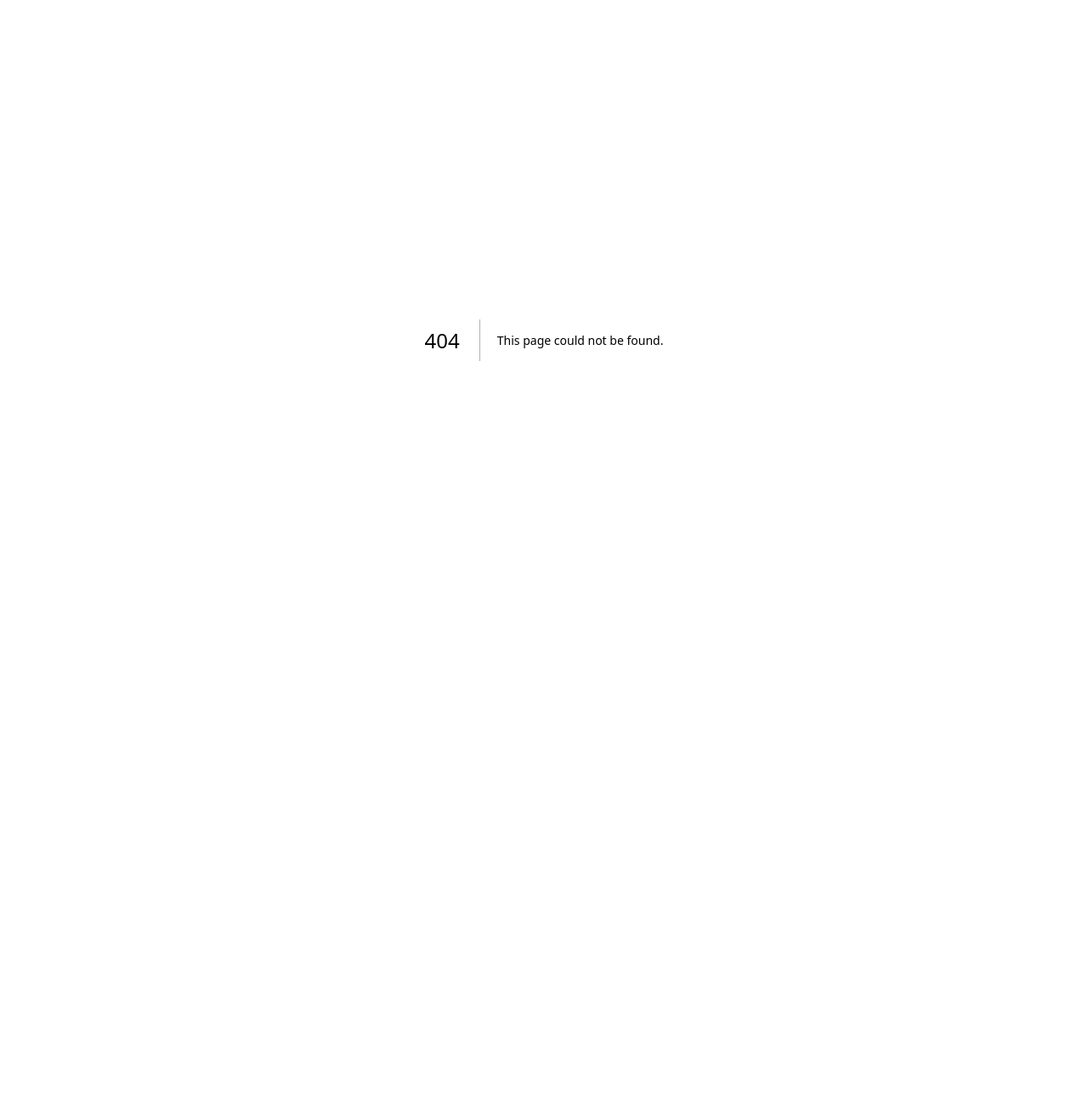
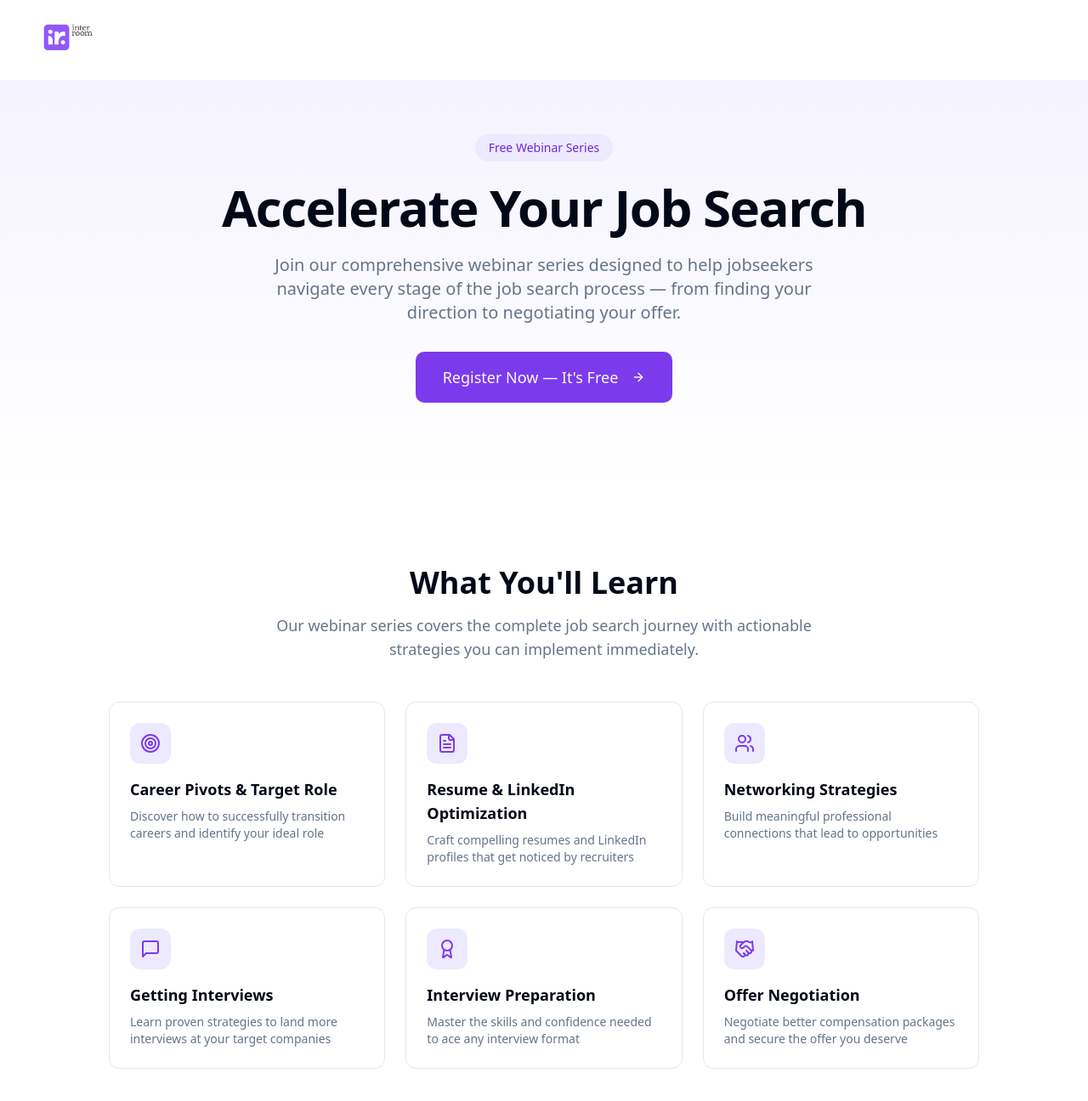
Before and after one commit to interroom-product/new-website, a Next.js app: page /webinar-registration in a window 1280 px wide. Before the commit this address had no page. Shown: the top 1296 px of the page at 85% size. Before the commit the page ends 800 px from the top, so only its background shows below. Built offline with nearby package versions, Linux system fonts and the light colour scheme.

Commit message:
feat: implement webinar registration landing page
Create standalone page with hero, grid, CTA, and brand colors

```diff
--- /dev/null
+++ b/app/webinar-registration/page.tsx
@@ -0,0 +1,203 @@
+import type { Metadata } from "next"
+import Image from "next/image"
+import Link from "next/link"
+import { Button } from "@/components/ui/button"
+import {
+  ArrowRight,
+  Target,
+  FileText,
+  Users,
+  MessageSquare,
+  Award,
+  HandshakeIcon,
+  BookOpen,
+  CheckCircle,
+} from "lucide-react"
+
+export const metadata: Metadata = {
+  title: "Free Job Search Webinar Series",
+  description:
+    "Join Interroom's free webinar series covering career pivots, resume optimization, networking, interview prep, and offer negotiation. Plus get free access to our Job Search Accelerator guide.",
+}
+
+const TYPEFORM_URL = "https://form.typeform.com/to/XjrQuz2E"
+
+const webinarTopics = [
+  {
+    icon: Target,
+    title: "Career Pivots & Target Role",
+    description: "Discover how to successfully transition careers and identify your ideal role",
+  },
+  {
+    icon: FileText,
+    title: "Resume & LinkedIn Optimization",
+    description: "Craft compelling resumes and LinkedIn profiles that get noticed by recruiters",
+  },
+  {
+    icon: Users,
+    title: "Networking Strategies",
+    description: "Build meaningful professional connections that lead to opportunities",
+  },
+  {
+    icon: MessageSquare,
+    title: "Getting Interviews",
+    description: "Learn proven strategies to land more interviews at your target companies",
+  },
+  {
+    icon: Award,
+    title: "Interview Preparation",
+    description: "Master the skills and confidence needed to ace any interview format",
+  },
+  {
+    icon: HandshakeIcon,
+    title: "Offer Negotiation",
+    description: "Negotiate better compensation packages and secure the offer you deserve",
+  },
+]
+
+export default function WebinarRegistrationPage() {
+  return (
+    <div className="min-h-screen bg-background">
+      {/* Minimal Header */}
+      <header className="py-6 px-4">
+        <div className="container mx-auto">
+          <Link href="/" className="inline-block">
+            <Image
+              src="/interroom-logo.png"
+              alt="InterRoom Logo"
+              width={180}
+              height={45}
+              className="h-10 w-auto"
+            />
+          </Link>
+        </div>
+      </header>
+
+      {/* Hero Section */}
+      <section className="pt-8 pb-16 md:pt-16 md:pb-24 bg-gradient-to-b from-violet-50 to-background">
+        <div className="container mx-auto px-4">
+          <div className="max-w-3xl mx-auto text-center">
+            <span className="inline-block px-4 py-1.5 mb-6 text-sm font-medium text-violet-700 bg-violet-100 rounded-full">
+              Free Webinar Series
+            </span>
+            <h1 className="text-4xl sm:text-5xl md:text-6xl font-extrabold tracking-tight text-foreground mb-6 text-balance">
+              Accelerate Your Job Search
+            </h1>
+            <p className="text-lg sm:text-xl text-muted-foreground mb-8 max-w-2xl mx-auto text-pretty">
+              Join our comprehensive webinar series designed to help jobseekers navigate every stage of the job search
+              process — from finding your direction to negotiating your offer.
+            </p>
+            <Link href={TYPEFORM_URL} target="_blank" rel="noopener noreferrer">
+              <Button
+                size="lg"
+                className="bg-violet-600 hover:bg-violet-700 text-base sm:text-lg px-8 py-4 h-auto"
+              >
+                Register Now — It&apos;s Free <ArrowRight className="ml-2 h-5 w-5" />
+              </Button>
+            </Link>
+          </div>
+        </div>
+      </section>
+
+      {/* What You'll Learn Section */}
+      <section className="py-16 md:py-24">
+        <div className="container mx-auto px-4">
+          <div className="text-center mb-12">
+            <h2 className="text-3xl sm:text-4xl font-bold text-foreground mb-4">
+              What You&apos;ll Learn
+            </h2>
+            <p className="text-muted-foreground text-lg max-w-2xl mx-auto">
+              Our webinar series covers the complete job search journey with actionable strategies you can implement
+              immediately.
+            </p>
+          </div>
+
+          <div className="grid grid-cols-1 md:grid-cols-2 lg:grid-cols-3 gap-6 max-w-5xl mx-auto">
+            {webinarTopics.map((topic) => (
+              <div
+                key={topic.title}
+                className="p-6 rounded-xl border border-border bg-card hover:shadow-md transition-shadow"
+              >
+                <div className="w-12 h-12 rounded-lg bg-violet-100 flex items-center justify-center mb-4">
+                  <topic.icon className="h-6 w-6 text-violet-600" />
+                </div>
+                <h3 className="text-lg font-semibold text-foreground mb-2">{topic.title}</h3>
+                <p className="text-muted-foreground text-sm">{topic.description}</p>
+              </div>
+            ))}
+          </div>
+        </div>
+      </section>
+
+      {/* Bonus Section */}
+      <section className="py-16 md:py-24 bg-violet-50">
+        <div className="container mx-auto px-4">
+          <div className="max-w-4xl mx-auto flex flex-col md:flex-row items-center gap-8 md:gap-12">
+            <div className="w-24 h-24 md:w-32 md:h-32 rounded-2xl bg-violet-600 flex items-center justify-center shrink-0">
+              <BookOpen className="h-12 w-12 md:h-16 md:w-16 text-white" />
+            </div>
+            <div className="text-center md:text-left">
+              <span className="inline-block px-3 py-1 mb-4 text-xs font-semibold text-violet-700 bg-violet-200 rounded-full uppercase tracking-wide">
+                Bonus Included
+              </span>
+              <h2 className="text-2xl sm:text-3xl font-bold text-foreground mb-4">
+                Free Job Search Accelerator Guide
+              </h2>
+              <p className="text-muted-foreground mb-6">
+                When you register, you&apos;ll also receive complimentary access to a section of Interroom&apos;s
+                complete Job Search Accelerator guide — packed with templates, scripts, and strategies to fast-track
+                your job search.
+              </p>
+              <ul className="flex flex-col gap-2 text-sm text-foreground">
+                <li className="flex items-center gap-2">
+                  <CheckCircle className="h-5 w-5 text-violet-600 shrink-0" />
+                  <span>Actionable templates and frameworks</span>
+                </li>
+                <li className="flex items-center gap-2">
+                  <CheckCircle className="h-5 w-5 text-violet-600 shrink-0" />
+                  <span>Proven strategies from career experts</span>
+                </li>
+                <li className="flex items-center gap-2">
+                  <CheckCircle className="h-5 w-5 text-violet-600 shrink-0" />
+                  <span>Immediate access upon registration</span>
+                </li>
+              </ul>
+            </div>
+          </div>
+        </div>
+      </section>
+
+      {/* Final CTA Section */}
+      <section className="py-16 md:py-24">
+        <div className="container mx-auto px-4">
+          <div className="max-w-2xl mx-auto text-center">
+            <h2 className="text-3xl sm:text-4xl font-bold text-foreground mb-4">
+              Ready to Transform Your Job Search?
+            </h2>
+            <p className="text-muted-foreground text-lg mb-8">
+              Join thousands of jobseekers who have accelerated their career journey with Interroom. Register now —
+              it&apos;s completely free.
+            </p>
+            <Link href={TYPEFORM_URL} target="_blank" rel="noopener noreferrer">
+              <Button
+                size="lg"
+                className="bg-violet-600 hover:bg-violet-700 text-base sm:text-lg px-8 py-4 h-auto"
+              >
+                Register for Free <ArrowRight className="ml-2 h-5 w-5" />
+              </Button>
+            </Link>
+          </div>
+        </div>
+      </section>
+
+      {/* Minimal Footer */}
+      <footer className="py-8 border-t border-border">
+        <div className="container mx-auto px-4 text-center">
+          <p className="text-sm text-muted-foreground">
+            &copy; {new Date().getFullYear()} Interroom. All rights reserved.
+          </p>
+        </div>
+      </footer>
+    </div>
+  )
+}
```
